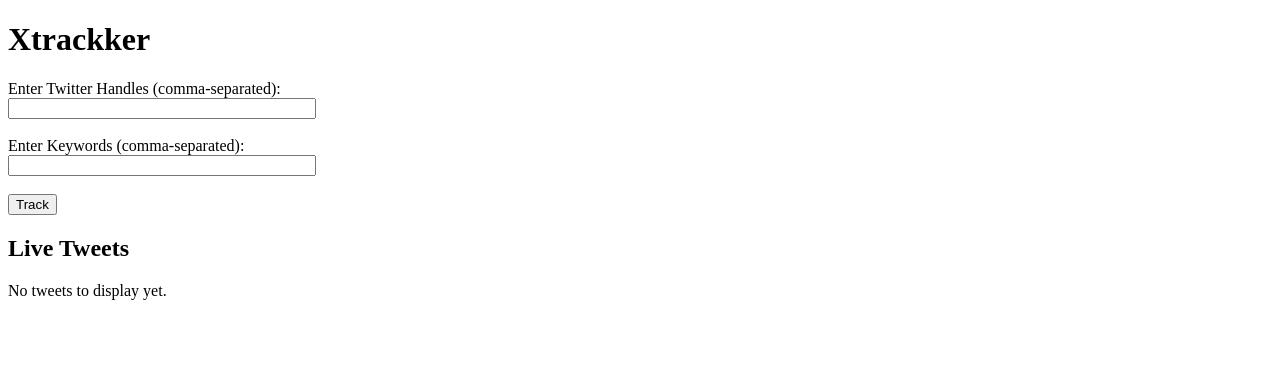
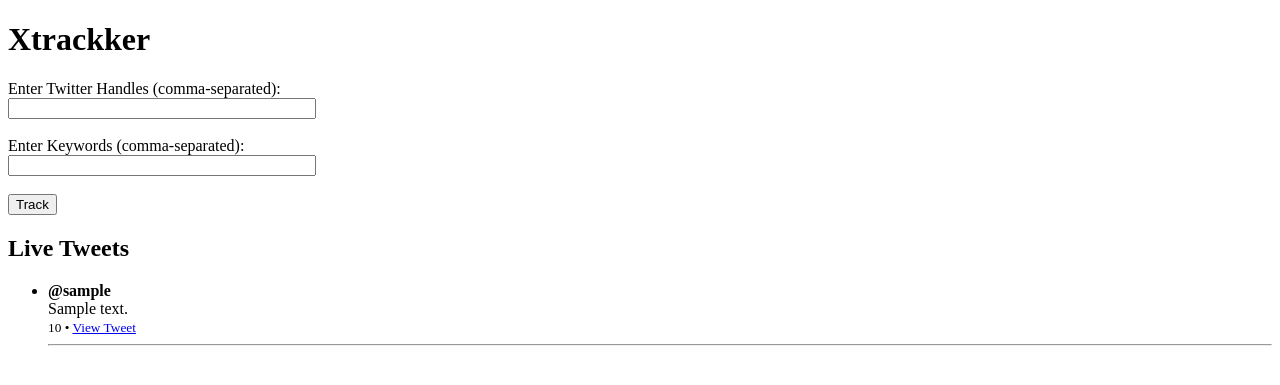
Before and after one commit to Taiwoayo/Xtrackker-final, a Flask app: template templates/index.html in a window 1280 px wide. Shown: the top 385 px of the page. Run offline with Flask 3, Linux system fonts and the light colour scheme; the template is opened without the code that fills it: most values are stand-ins (such as "Sample title", 1, 10 or a date in 2020).

Commit message:
Add files via upload

```diff
--- a/app.py
+++ b/app.py
@@ -1,21 +1,52 @@
 from flask import Flask, render_template, request
+import requests
 import os
+from datetime import datetime, timezone
 
 app = Flask(__name__)
 
-# Temporary in-memory storage
-latest_handles = []
-latest_keywords = []
+TWITTER_BEARER_TOKEN = "AAAAAAAAAAAAAAAAAAAAAM2D0gEAAAAAUPcTIL%2F%2BMX08b92OKIkhifGwGzs%3DGVS6nlKP53y2m4SLJ6bmOrsejoMp9WNZoWbbr8PL8vjK03HKh5"
+
+def get_tweets_by_keywords(keywords):
+    query = " OR ".join(keywords)
+    url = f"https://api.twitter.com/2/tweets/search/recent?query={query}&tweet.fields=created_at,author_id&max_results=10"
+    headers = {"Authorization": f"Bearer {TWITTER_BEARER_TOKEN}"}
+    response = requests.get(url, headers=headers)
+    if response.status_code == 200:
+        return response.json().get("data", [])
+    return []
+
+def get_username(user_id):
+    url = f"https://api.twitter.com/2/users/{user_id}"
+    headers = {"Authorization": f"Bearer {TWITTER_BEARER_TOKEN}"}
+    response = requests.get(url, headers=headers)
+    if response.status_code == 200:
+        return response.json()["data"]["username"]
+    return "unknown"
+
+def format_age(timestamp):
+    tweet_time = datetime.fromisoformat(timestamp.replace("Z", "+00:00"))
+    now = datetime.now(timezone.utc)
+    delta = now - tweet_time
+    return f"{int(delta.total_seconds())}s ago"
 
 @app.route('/', methods=['GET', 'POST'])
 def home():
-    global latest_handles, latest_keywords
+    tweets = []
+    handles = []
+    keywords = []
+
     if request.method == 'POST':
-        handles = request.form.get('handles', '')
-        keywords = request.form.get('keywords', '')
-        latest_handles = [h.strip() for h in handles.split(',') if h.strip()]
-        latest_keywords = [k.strip() for k in keywords.split(',') if k.strip()]
-    return render_template('index.html', handles=latest_handles, keywords=latest_keywords)
+        handles = request.form.get('handles', '').split(',')
+        keywords = request.form.get('keywords', '').split(',')
+
+        tweets = get_tweets_by_keywords([kw.strip() for kw in keywords if kw.strip()])
+        for tweet in tweets:
+            tweet["age"] = format_age(tweet["created_at"])
+            tweet["username"] = get_username(tweet["author_id"])
+            tweet["url"] = f"https://twitter.com/{tweet['username']}/status/{tweet['id']}"
+
+    return render_template('index.html', tweets=tweets, handles=handles, keywords=keywords)
 
 if __name__ == '__main__':
     port = int(os.environ.get('PORT', 5000))
--- a/templates/index.html
+++ b/templates/index.html
@@ -7,17 +7,30 @@
   <h1>Xtrackker</h1>
   <form method="POST">
     <label>Enter Twitter Handles (comma-separated):</label><br>
-    <input type="text" name="handles" style="width: 300px;" /><br><br>
+    <input type="text" name="handles" value="{{ ', '.join(handles or []) }}" style="width: 300px;" /><br><br>
 
     <label>Enter Keywords (comma-separated):</label><br>
-    <input type="text" name="keywords" style="width: 300px;" /><br><br>
+    <input type="text" name="keywords" value="{{ ', '.join(keywords or []) }}" style="width: 300px;" /><br><br>
 
     <button type="submit">Track</button>
   </form>
 
   <h2>Live Tweets</h2>
   <div id="tweets">
-    <p>No tweets to display yet.</p>
+    {% if tweets %}
+      <ul>
+      {% for tweet in tweets %}
+        <li>
+          <strong>@{{ tweet.username }}</strong><br>
+          {{ tweet.text }}<br>
+          <small>{{ tweet.age }} • <a href="{{ tweet.url }}" target="_blank">View Tweet</a></small>
+        </li>
+        <hr>
+      {% endfor %}
+      </ul>
+    {% else %}
+      <p>No tweets found yet.</p>
+    {% endif %}
   </div>
 </body>
 </html>
```
